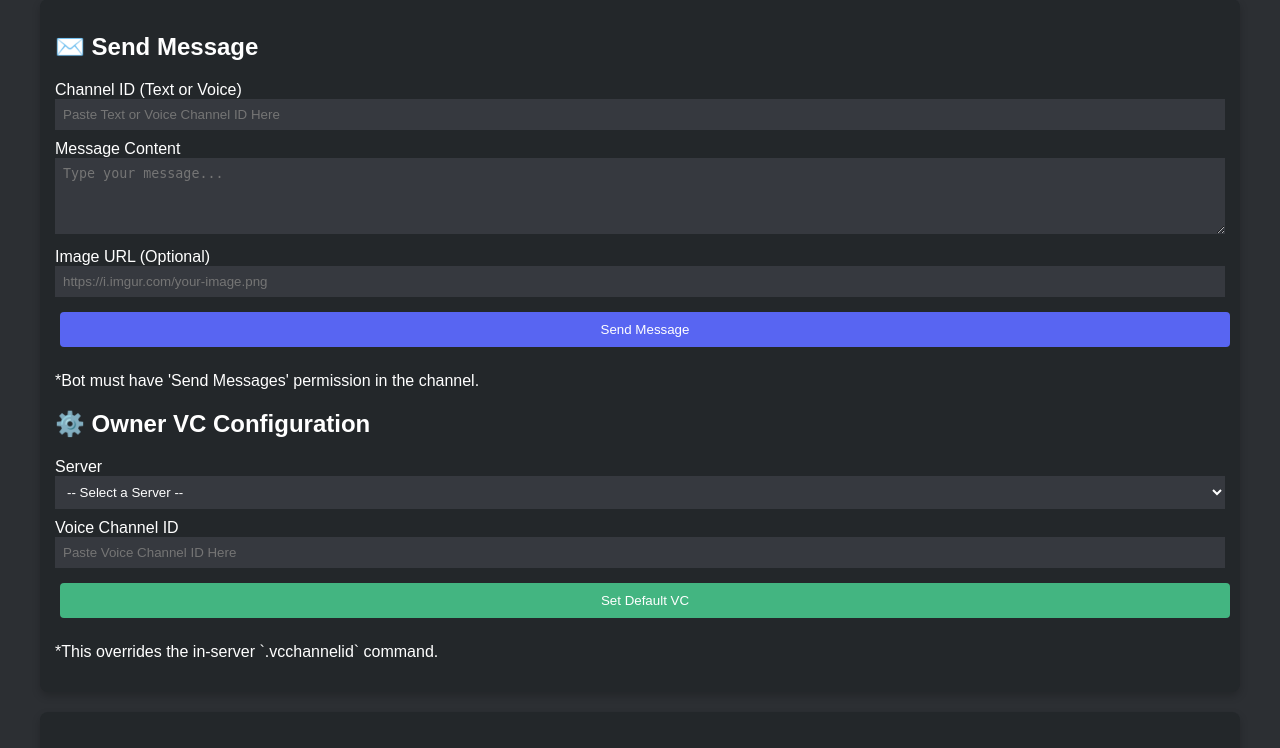
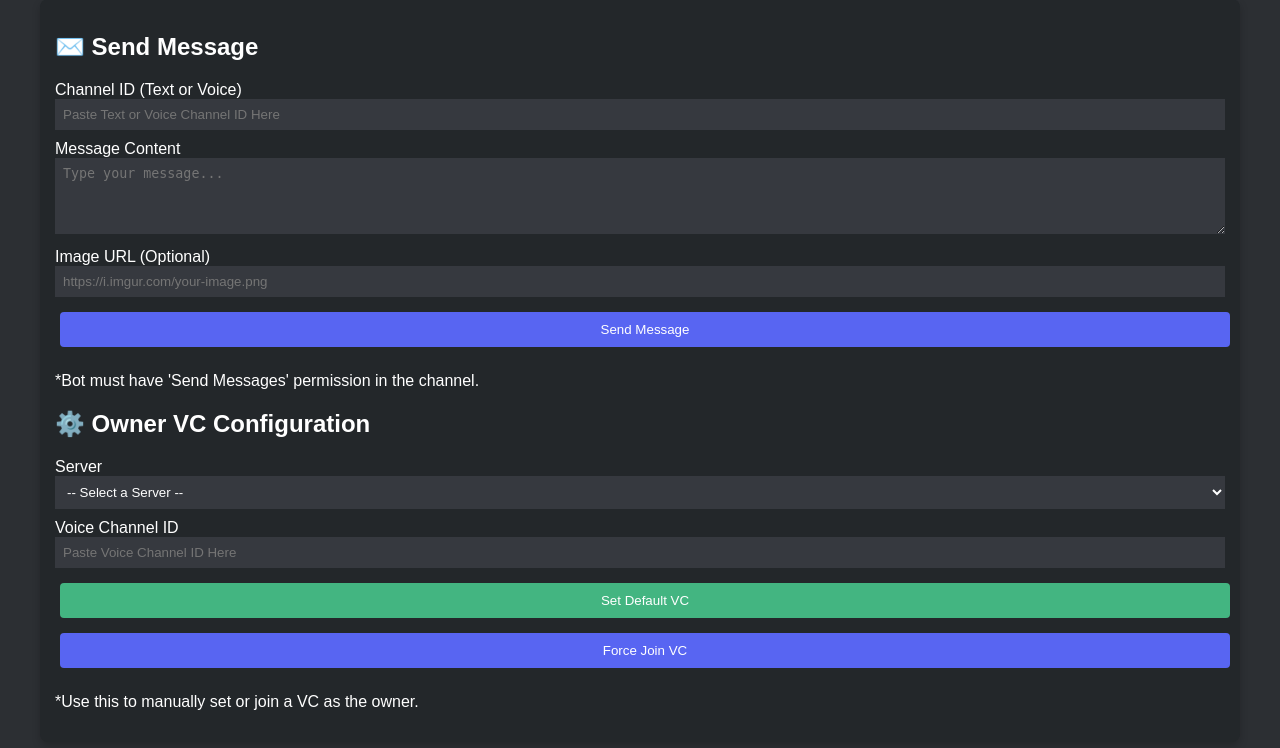
Before and after one commit to sys-cyy/Idle-Bot, a Flask app: page / in a window 1280 px wide. Shown: the part 734-1482 px from the top of the page. Run offline with Flask 3, Linux system fonts and the light colour scheme.

Commit message:
Update control_panel.html

```diff
--- a/templates/control_panel.html
+++ b/templates/control_panel.html
@@ -71,8 +71,9 @@
                 <input type="text" id="vc-id-input" placeholder="Paste Voice Channel ID Here" autocomplete="off">
 
                 <button class="sound-button" onclick="setVcChannel()" style="width: 100%; background-color: #43b581;">Set Default VC</button>
+                <button class="sound-button" onclick="forceJoinVc()" style="width: 100%; margin-top: 10px;">Force Join VC</button>
             </div>
-            <p style="margin-top: 20px;">*This overrides the in-server `.vcchannelid` command.</p>
+            <p style="margin-top: 20px;">*Use this to manually set or join a VC as the owner.</p>
         </div>
 
         <div class="panel full-width">
@@ -156,7 +157,7 @@
             }
         }
 
-        // NEW: Set VC Channel Function
+        // Set VC Channel Function
         async function setVcChannel() {
             const guildId = document.getElementById('vc-server-select').value;
             const channelId = document.getElementById('vc-id-input').value;
@@ -181,6 +182,30 @@
             if (result.success) {
                 document.getElementById('vc-id-input').value = ''; // Clear input
             }
+        }
+
+        // NEW: Force Join VC Function
+        async function forceJoinVc() {
+            const guildId = document.getElementById('vc-server-select').value;
+            const channelId = document.getElementById('vc-id-input').value;
+
+            if (!guildId || !channelId) {
+                alert('Error: You must select a server AND provide a Voice Channel ID.');
+                return;
+            }
+
+            const response = await fetch('/api/force_join_vc', {
+                method: 'POST',
+                headers: { 'Content-Type': 'application/json' },
+                body: JSON.stringify({
+                    guild_id: guildId,
+                    channel_id: channelId
+                })
+            });
+
+            const result = await response.json();
+            alert(result.message); // Show success or error
+            // Don't clear input, in case user wants to set it as default now
         }
 
         // MODIFIED: updatePanel function
```
